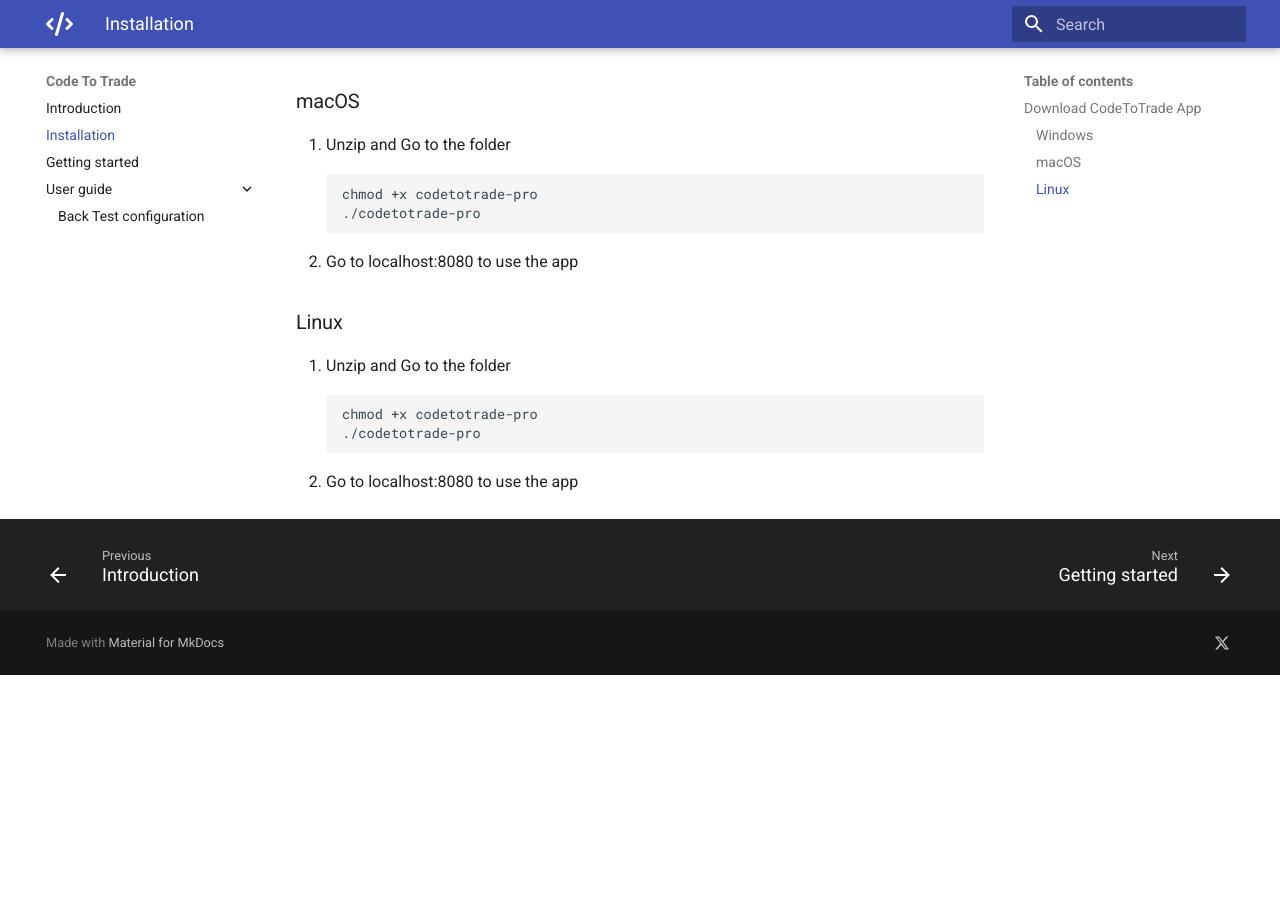
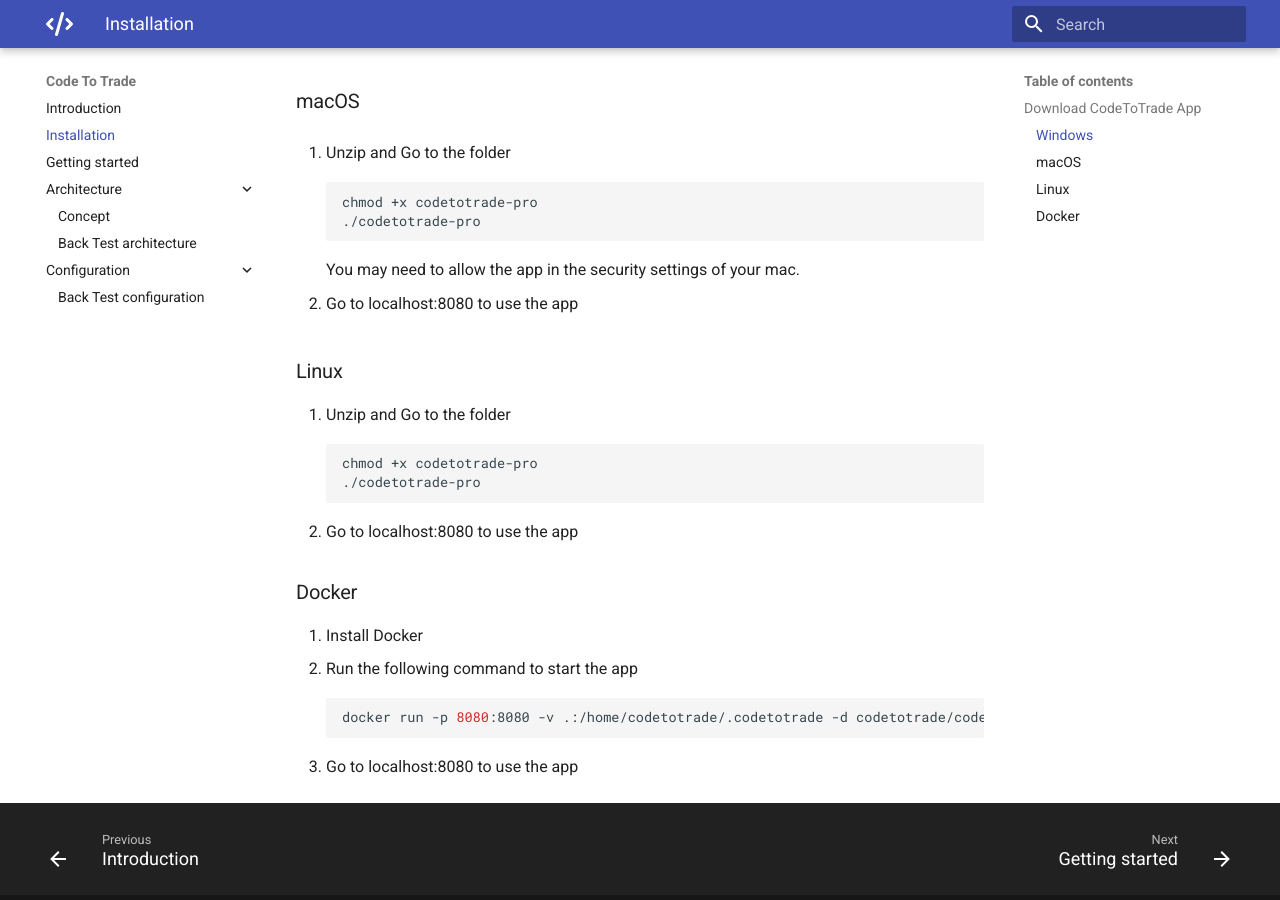
Before and after one commit to truongnhukhang/codetotrade-docs, an MkDocs documentation site: the page built from docs/Installation.md, in a window 1280 px wide and 900 px high, scrolled down 1107 px. Built offline with MkDocs 1.6.1 and Material for MkDocs 9.7.7, drawn with Linux system fonts in a browser that asks for light colours; before the commit the page ends 1782 px from its top, so only the background shows below that.

Commit message:
update doc

````diff
--- a/docs/Installation.md
+++ b/docs/Installation.md
@@ -15,6 +15,8 @@ Download the zip file from [CodeToTrade Windows Installer](https://codetotrade.a
 chmod +x codetotrade-pro
 ./codetotrade-pro
 ```
+You may need to allow the app in the security settings of your mac.
+
 2. Go to localhost:8080 to use the app
 
 ### Linux
@@ -24,3 +26,11 @@ chmod +x codetotrade-pro
 ./codetotrade-pro
 ```
 2. Go to localhost:8080 to use the app
+
+### Docker
+1. Install Docker
+2. Run the following command to start the app
+```Bash
+docker run -p 8080:8080 -v .:/home/codetotrade/.codetotrade -d codetotrade/codetotrade-pro:v1
+```
+3. Go to localhost:8080 to use the app
--- /dev/null
+++ b/docs/architecture/back-test.md
@@ -0,0 +1,3 @@
+# Back Test architecture
+
+## Concept
--- a/mkdocs.yml
+++ b/mkdocs.yml
@@ -4,7 +4,7 @@ theme:
   name: material
   icon:
     logo: fontawesome/solid/code
-  favicon: fontawesome/solid/code
+  favicon: assets/images/logo.png
   features:
     - navigation.expand
     - navigation.path
````
Also changed, not shown: docs/architecture/1-Concept.md (added, +69 -0 lines), docs/configuration/backtest-configuration.md (renamed from docs/user guide/backtest-configuration.md, +3 -3 lines), docs/assets/images/non-overlay-chart.png (added), docs/assets/images/overlay-chart.png (added).
